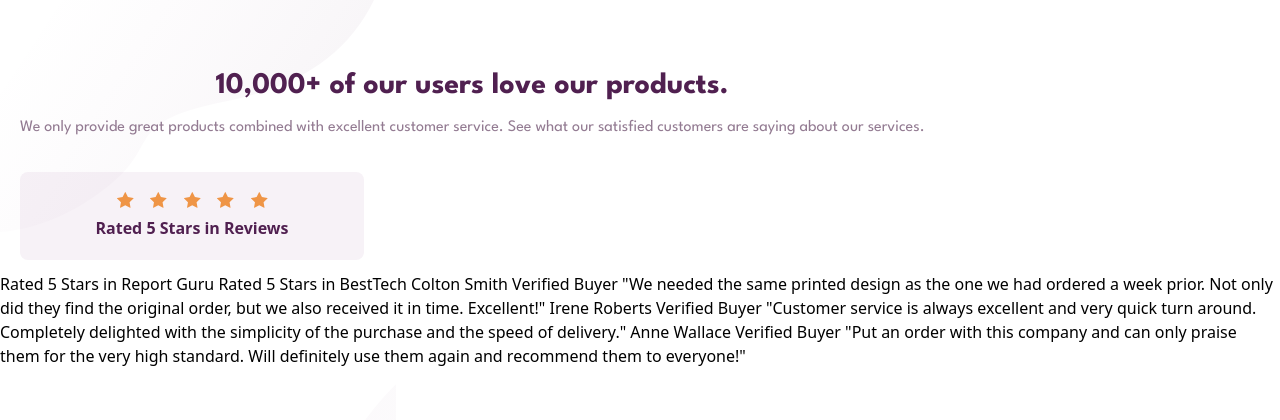
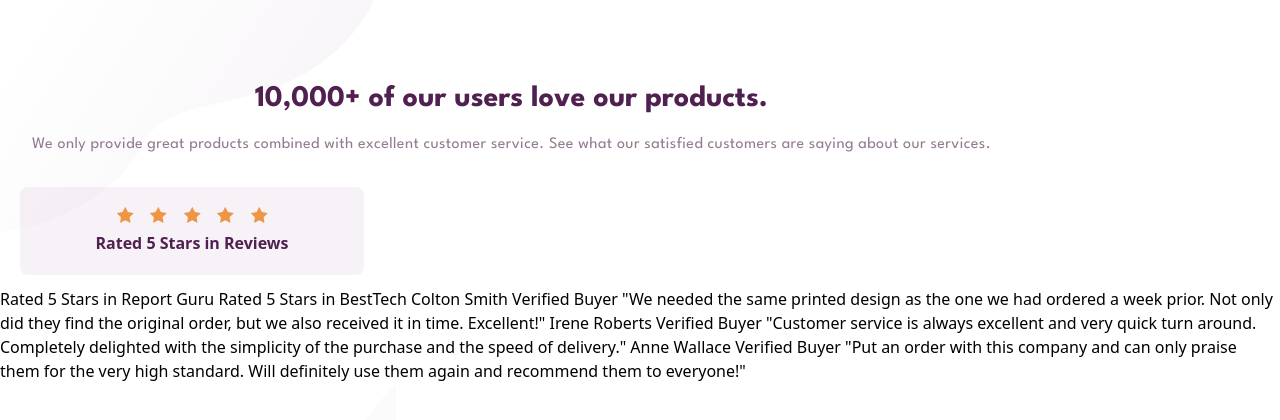
Before and after one commit to Abaljerind/social-proof-section-master, a website: page index.html in a window 1280 px wide. Drawn offline with Linux system fonts and the light colour scheme.

Commit message:
fix title + text

```diff
--- a/index.html
+++ b/index.html
@@ -29,9 +29,9 @@
         <!-- text -->
         <div class="flex flex-wrap">
           <!-- title -->
-          <div class="mt-12 p-5 text-center font-spartan">
-            <h3 class="px-5 text-3xl font-bold text-veryDarkMagenta">10,000+ of our users love our products.</h3>
-            <p class="mt-3 text-darkGrayishMagenta">
+          <div class="mt-[75px] p-3 text-center font-spartan">
+            <h3 class="px-12 text-center text-3xl font-bold leading-6 text-veryDarkMagenta">10,000+ of our users love our products.</h3>
+            <p class="mb-2 mt-6 px-5 text-center leading-5 tracking-wide text-darkGrayishMagenta">
               We only provide great products combined with excellent customer service. See what our satisfied customers are saying about our services.
             </p>
           </div>
```
Also changed, not shown: css/output.css.
